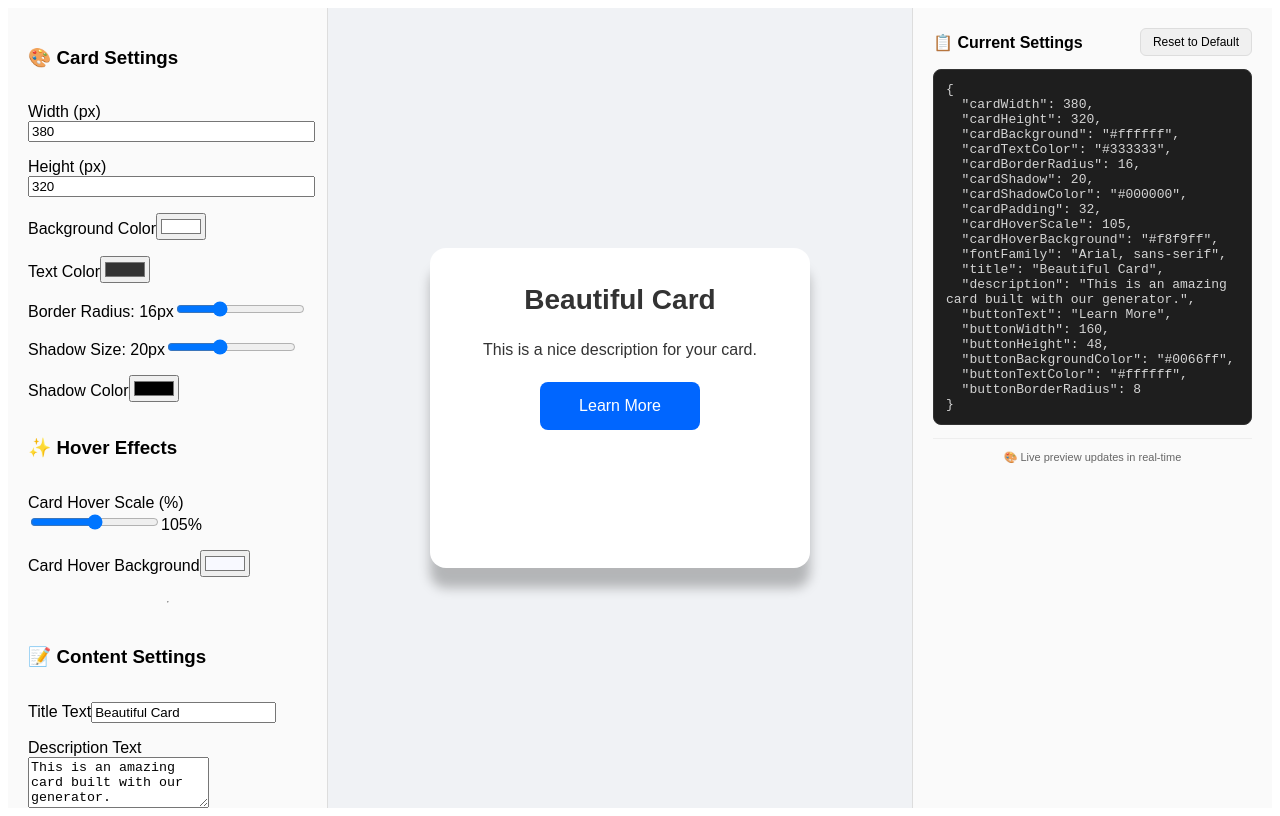
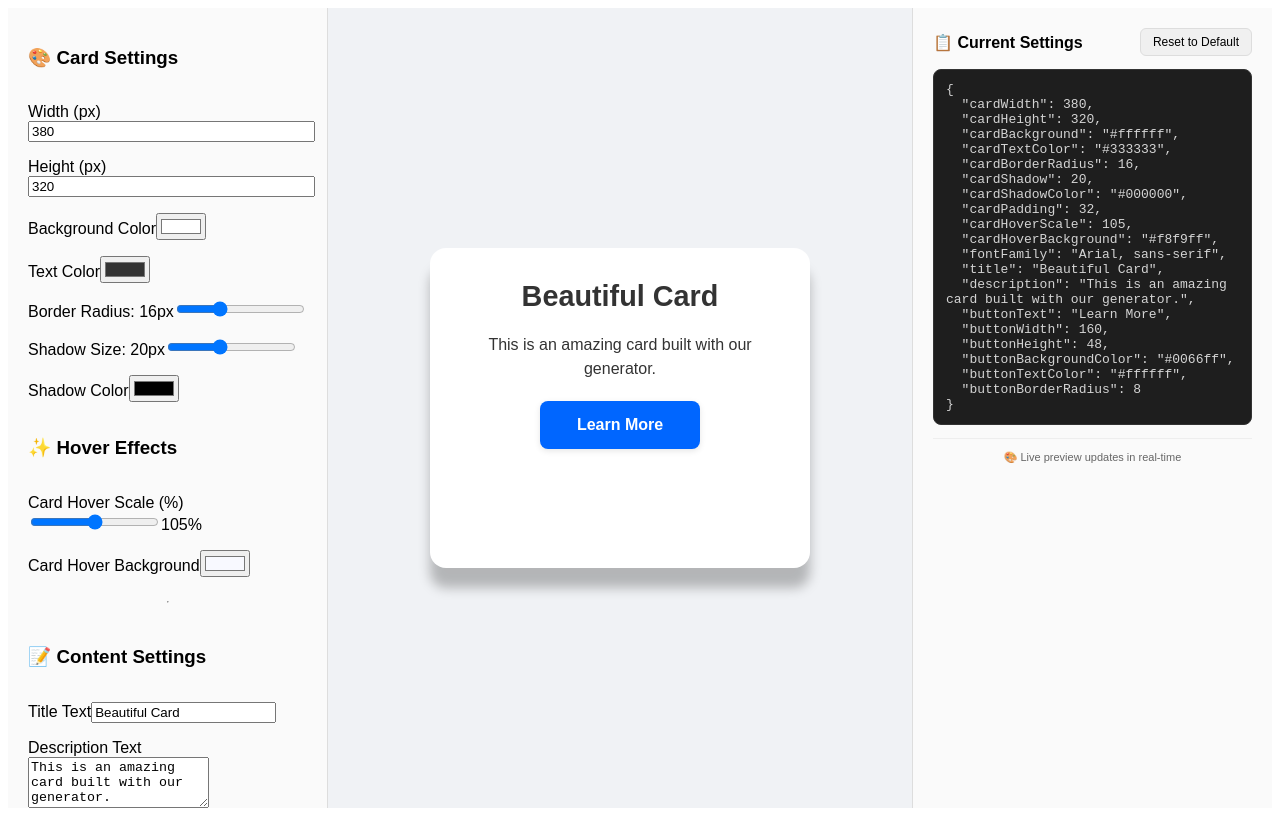
Before and after one commit to MihretTW/ui-generator, a React (Vite) app: page / in a window 1280 px wide. Built offline with nearby package versions, Linux system fonts and the light colour scheme.

Commit message:
fixed text not updating issue

```diff
--- a/src/CardBuilder.jsx
+++ b/src/CardBuilder.jsx
@@ -29,9 +29,9 @@ function CardBuilder() {
     buttonBorderRadius: 8,
   });
 
-  const [windowWidth, setWindowWidth] = useState(window.innerWidth);
-  const [isMobile, setIsMobile] = useState(window.innerWidth <= 768);
-  const [isTablet, setIsTablet] = useState(window.innerWidth > 768 && window.innerWidth <= 1024);
+  const [windowWidth, setWindowWidth] = useState(typeof window !== 'undefined' ? window.innerWidth : 1200);
+  const [isMobile, setIsMobile] = useState(typeof window !== 'undefined' ? window.innerWidth <= 768 : false);
+  const [isTablet, setIsTablet] = useState(typeof window !== 'undefined' ? (window.innerWidth > 768 && window.innerWidth <= 1024) : false);
 
   // Handle responsive behavior
   useEffect(() => {
@@ -192,12 +192,14 @@ function CardBuilder() {
   const handleSettingsUpdate = (newSettings) => {
     setSettings(newSettings);
     // Optional: Save to localStorage for persistence
-    localStorage.setItem('cardBuilderSettings', JSON.stringify(newSettings));
+    if (typeof window !== 'undefined') {
+      localStorage.setItem('cardBuilderSettings', JSON.stringify(newSettings));
+    }
   };
 
   // Load saved settings on mount
   useEffect(() => {
-    const savedSettings = localStorage.getItem('cardBuilderSettings');
+    const savedSettings = typeof window !== 'undefined' ? localStorage.getItem('cardBuilderSettings') : null;
     if (savedSettings) {
       try {
         const parsed = JSON.parse(savedSettings);
--- a/src/components/ButtonPreview.jsx
+++ b/src/components/ButtonPreview.jsx
@@ -2,32 +2,29 @@ import React from 'react';
 
 function ButtonPreview({ settings }) {
   const buttonStyle = {
-    width: `${settings.buttonWidth || 160}px`,
-    height: `${settings.buttonHeight || 48}px`,
-    borderRadius: `${settings.buttonBorderRadius || 8}px`,
-    backgroundColor: settings.buttonBackgroundColor || '#0066ff',
-    color: settings.buttonTextColor || '#ffffff',
-    fontSize: `${settings.buttonFontSize || 16}px`,
+    width: `${settings?.buttonWidth || 160}px`,
+    height: `${settings?.buttonHeight || 48}px`,
+    backgroundColor: settings?.buttonBackgroundColor || '#0066ff',
+    color: settings?.buttonTextColor || '#ffffff',
+    borderRadius: `${settings?.buttonBorderRadius || 8}px`,
     border: 'none',
+    fontFamily: settings?.fontFamily || 'inherit',
+    fontSize: '1rem',
+    fontWeight: 600,
     cursor: 'pointer',
-    fontWeight: '500',
-    transition: 'all 0.3s ease',
-    fontFamily: settings.fontFamily || 'Arial',
+    transition: 'all 0.2s ease',
+    display: 'inline-flex',
+    alignItems: 'center',
+    justifyContent: 'center',
+    boxShadow: '0 2px 6px rgba(0,0,0,0.1)',
+    whiteSpace: 'nowrap',
+    overflow: 'hidden',
+    textOverflow: 'ellipsis'
   };
 
   return (
-    <button
-      style={buttonStyle}
-      onMouseEnter={(e) => {
-        e.currentTarget.style.backgroundColor = settings.buttonHoverBackground || '#0052cc';
-        e.currentTarget.style.transform = 'translateY(-2px)';
-      }}
-      onMouseLeave={(e) => {
-        e.currentTarget.style.backgroundColor = settings.buttonBackgroundColor || '#0066ff';
-        e.currentTarget.style.transform = 'translateY(0)';
-      }}
-    >
-      {settings.buttonText || "Learn More"}
+    <button style={buttonStyle}>
+      {settings?.buttonText || "Learn More"}
     </button>
   );
 }
--- a/src/components/TextElement.jsx
+++ b/src/components/TextElement.jsx
@@ -1,25 +1,40 @@
 import React from 'react';
 
-function TextElement({ type = 'p', settings }) {
-  const isTitle = type === 'h2';
+function TextElement({ type, settings }) {
+  // Ensure settings exist with fallbacks
+  const textColor = settings?.cardTextColor || '#333333';
+  const fontFamily = settings?.fontFamily || 'Arial, sans-serif';
 
-  const style = {
-    margin: 0,
-    fontSize: `${isTitle
-      ? (settings.titleFontSize || 28)
-      : (settings.descriptionFontSize || 16)
-    }px`,
-    fontWeight: isTitle ? '700' : '400',
-    color: settings.color || 'inherit',
-    textAlign: 'center',
-    lineHeight: '1.4',
-    fontFamily: settings.fontFamily || 'Arial',   // ← This was missing
+  // Get the actual text content from settings
+  const getTextContent = () => {
+    if (type === 'h2') {
+      return settings?.title || "Beautiful Card";
+    }
+    return settings?.description || "This is an amazing card built with our generator.";
   };
 
-  if (isTitle) {
-    return <h2 style={style}>{settings.text || "Beautiful Card"}</h2>;
+  const textStyle = {
+    margin: 0,
+    color: textColor,
+    fontFamily: fontFamily,
+    transition: 'color 0.2s ease',
+    wordBreak: 'break-word',
+    maxWidth: '100%'
+  };
+
+  if (type === 'h2') {
+    return (
+      <h2 style={{ ...textStyle, fontSize: '1.8rem', fontWeight: 700 }}>
+        {getTextContent()}
+      </h2>
+    );
   }
-  return <p style={style}>{settings.text || "This is a nice description for your card."}</p>;
+
+  return (
+    <p style={{ ...textStyle, fontSize: '1rem', lineHeight: 1.5 }}>
+      {getTextContent()}
+    </p>
+  );
 }
 
 export default TextElement;
```
